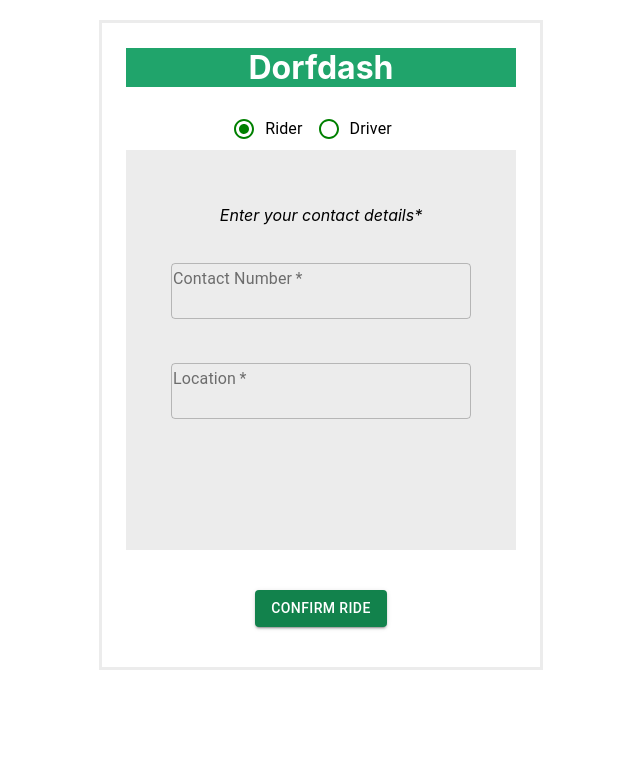
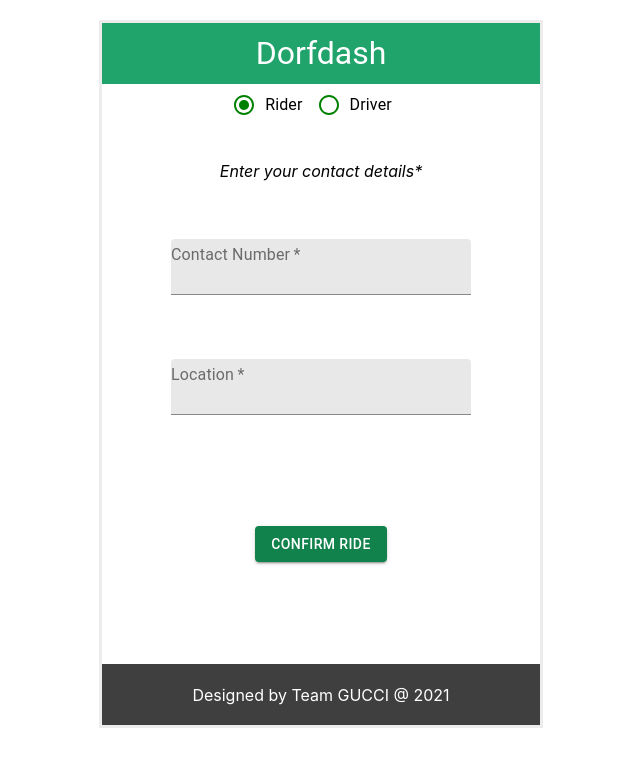
Before and after one commit to RFP54-Gucci/Dorfdash, a React (Create React App) app: page /riderForm in a window 1280 px wide. Shown: the top 766 px of the page, without its empty margins (319-959 px from the left). Built offline with nearby package versions, Linux system fonts and the light colour scheme; no server answers.

Commit message:
added headers and footers for all the components

```diff
--- a/src/App.css
+++ b/src/App.css
@@ -37,8 +37,8 @@
   }
 }
 
-h1 {
+/* h1 {
   background-color: #20A46B;
   color: white;
   margin-top: 25px;
-}
+} */
--- a/src/components/events/driverForm.js
+++ b/src/components/events/driverForm.js
@@ -3,6 +3,8 @@ import {Container, Avatar, Grid, Paper,Button} from '@material-ui/core';
 import { makeStyles } from '@material-ui/core/styles';
 import { useHistory } from "react-router-dom";
 import Checkbox from '@material-ui/core/Checkbox';
+import Header from '../Header/Header.js';
+import Footer from '../Footer/Footer.js';
 
 
 const useStyles = makeStyles((theme) => ({
@@ -12,8 +14,10 @@ const useStyles = makeStyles((theme) => ({
   container: {
     borderColor: '#ECECEC',
     borderStyle: 'solid',
-    // borderWidth:1,
-    marginTop:20,
+    borderWidth:1,
+    padding:0,
+    paddingLeft:5,
+    paddingRight:5,
     alignItems:'center'
  },
  paper: {
@@ -21,6 +25,7 @@ const useStyles = makeStyles((theme) => ({
   textAlign: 'center',
   color: "black",
   backgroundColor:'#ECECEC',
+  marginBottom:15
 
 },
 typography: {
@@ -53,7 +58,10 @@ const DriverForm = () => {
   }
   return (
     <Container maxWidth="xs" className={classes.container}>
-      <h1>Dorfdash</h1>
+      <Header />
+
+    <Container maxWidth="xs" >
+
       <p style = {{fontStyle:'italic'}}>Hey Helio! Select your Riders</p>
 
       <Grid container spacing={2} style={{paddingBottom:8}}>
@@ -77,11 +85,11 @@ const DriverForm = () => {
       <div>1.1mi</div>
           </Grid>
 
-        <Grid container spacing={2} style={{paddingBottom:8}}>
+        <Grid container spacing={2} >
         <Grid>
         <Avatar className={classes.avatar} />
         </Grid>
-        <Grid item xs={8}>
+        <Grid item xs={8} style={{marginBottom:10}}>
           <Paper className={classes.paper} >
             <div className={classes.riderInfo}>Kair</div>
             <div className={classes.riderInfo}>(123)223-789</div>
@@ -89,7 +97,7 @@ const DriverForm = () => {
           </Paper>
         </Grid>
 
-        <Grid item xs={0}>
+        <Grid item xs={0} style={{marginTop:10}}>
           <Checkbox
         defaultChecked
         color="primary"
@@ -105,7 +113,12 @@ const DriverForm = () => {
          onClick={handleSubmit}>
   Finish
 </Button>
+
   </Container>
+  <Footer />
+  </Container>
+
+
   )
 }
 
--- a/src/components/events/eventDetails.js
+++ b/src/components/events/eventDetails.js
@@ -4,6 +4,10 @@ import { makeStyles } from '@material-ui/core/styles';
 import { useHistory } from "react-router-dom";
 import Paper from '@material-ui/core/Paper';
 import Grid from '@material-ui/core/Grid';
+import Header from '../Header/Header.js';
+import Footer from '../Footer/Footer.js';
+
+
 import samples from './sample.js';
 
 
@@ -16,14 +20,14 @@ const useStyles = makeStyles((theme) => ({
     marginLeft:10,
     margin: `${theme.spacing(1)}px auto`,
     padding: theme.spacing(2),
-     backgroundColor:'#ECECEC'
+    backgroundColor:'#ECECEC'
   },
   container: {
      borderColor: '#ECECEC',
      borderStyle: 'solid',
      marginTop:20,
-     lineHeight:2
-
+     lineHeight:2,
+     padding:0
   },
   span: {
     color: '#037041',
@@ -35,9 +39,9 @@ const useStyles = makeStyles((theme) => ({
     marginBottom:10,
   },
   gridStyle: {
-    paddingTop:5,
-    // borderStyle:'solid'
-   backgroundColor:'#ECECEC'
+    paddingTop:8,
+    marginTop:10,
+  //  backgroundColor:'#ECECEC'
   }
 }));
 
@@ -57,8 +61,10 @@ const EventDetails = (props) => {
 
 
   return (
-      <Container maxWidth="xs" className={classes.container} >
-      <h1>Dorfdash</h1>
+
+    <Container maxWidth="xs" className={classes.container}>
+    <Header />
+      <Container maxWidth="xs" >
       {samples.map(item => (
       <Grid container justify="center" alignItems="center" className={classes.gridStyle}>
         <Grid item xs={10}>
@@ -108,8 +114,10 @@ const EventDetails = (props) => {
   Attend
 </Button>
 
+    </Container>
+    <Footer />
+    </Container>
 
 
-    </Container>
     )}
 export default EventDetails;
--- a/src/components/events/eventSummary.js
+++ b/src/components/events/eventSummary.js
@@ -5,6 +5,8 @@ import { useHistory } from "react-router-dom";
 import Paper from '@material-ui/core/Paper';
 import Grid from '@material-ui/core/Grid';
 import samples from './sample.js';
+import Header from '../Header/Header.js';
+import Footer from '../Footer/Footer.js';
 
 
 const useStyles = makeStyles((theme) => ({
@@ -16,8 +18,8 @@ const useStyles = makeStyles((theme) => ({
      borderColor: '#ECECEC',
      borderStyle: 'solid',
      marginTop:20,
-     lineHeight:2
-
+     lineHeight:2,
+     padding:0,
   },
   span: {
     color: '#037041',
@@ -29,8 +31,8 @@ const useStyles = makeStyles((theme) => ({
     marginBottom:10,
   },
   gridStyle: {
-    paddingTop:5,
-   backgroundColor:'#ECECEC'
+    paddingTop:10,
+  //  backgroundColor:'#ECECEC'
   }
 }));
 
@@ -50,8 +52,9 @@ const EventSummary = (props) => {
 
 
   return (
-      <Container maxWidth="xs" className={classes.container} >
-      <h1>Dorfdash</h1>
+    <Container maxWidth="xs" className={classes.container}>
+    <Header />
+      <Container maxWidth="xs">
       {samples.map(item => (
       <Grid container justify="center" alignItems="center" className={classes.gridStyle}>
         <Grid item xs={10}>
@@ -79,12 +82,13 @@ const EventSummary = (props) => {
               <span className={classes.span}>Location: </span>
               <span>{item.event_location}</span>
             </div>
-            <span style={{fontWeight:900}}>You Will Be Picked Up By :</span>
+            <span style={{fontWeight:700}}>You Will Be Picked Up By :</span>
+            <div style={{backgroundColor:'#ECECEC'}}>
             <div><span style={{fontWeight:600}}>Helio</span></div>
             <div><span style={{fontWeight:600}}>3M53AF2</span> </div>
             <div><span style={{fontWeight:600}}>Honda Civic- Silver</span></div>
+            </div>
             </Grid>
-             {/* {/* </Paper> */}
 
         </Grid>
         ))}
@@ -100,5 +104,8 @@ const EventSummary = (props) => {
 </Button>
 
     </Container>
+    <Footer />
+    </Container>
+
     )}
 export default EventSummary;
--- a/src/components/events/riderForm.js
+++ b/src/components/events/riderForm.js
@@ -6,7 +6,8 @@ import FormControlLabel from '@material-ui/core/FormControlLabel';
 import FormControl from '@material-ui/core/FormControl';
 import Radio from '@material-ui/core/Radio';
 import RadioGroup from '@material-ui/core/RadioGroup';
-
+import Header from '../Header/Header.js';
+import Footer from '../Footer/Footer.js';
 import axios from 'axios';
 
 const useStyles = makeStyles((theme) => ({
@@ -27,7 +28,8 @@ const useStyles = makeStyles((theme) => ({
     borderColor: '#ECECEC',
     borderStyle: 'solid',
     marginTop:20,
-    alignItems:'center'
+    alignItems:'center',
+    padding:0
  },
  label: {
    paddingRight:70,
@@ -37,7 +39,9 @@ const useStyles = makeStyles((theme) => ({
  textField: {
    padding:12,
    width:300,
-   margin:10
+   margin:10,
+   marginTop:30,
+   color:'#ECECEC'
  },
 
  header: {
@@ -48,7 +52,7 @@ const useStyles = makeStyles((theme) => ({
  gridStyle: {
    height:400,
   paddingBottom:70,
- backgroundColor:'#ECECEC'
+//  backgroundColor:'#ECECEC'
 }
 }));
 
@@ -134,8 +138,10 @@ const RiderForm = () => {
   const classes = useStyles();
 
   return (
+
     <Container maxWidth="xs" className={classes.container}>
-      <h1>Dorfdash</h1>
+    <Header />
+    <Container maxWidth="xs">
       <div style={{color:'red', fontStyle:'italic', fontWeight:700}}>
       {errorMessage!=='' ? errorMessage : ''}
       </div>
@@ -151,8 +157,8 @@ const RiderForm = () => {
             <p style={{fontStyle:'italic'}}>Enter your contact details*</p>
 
           <form className={classes.root} Validate autoComplete="phone">
-            <TextField id="outlined-basic" type="tel" label="Contact Number"
-             variant="outlined" inputProps={{ maxLength: 12 }}className={classes.textField} required
+            <TextField id="filled-basic" type="tel" label="Contact Number"
+             variant="filled" inputProps={{ maxLength: 12 }}className={classes.textField} required
               onChange ={handlePhoneChange}/>
 
              <br />
@@ -160,8 +166,8 @@ const RiderForm = () => {
              <div style={{color:'red', fontStyle:'italic'}}>
                {validatePhone !== ''?validatePhone : ''}</div>
 
-             <TextField id="outlined-basic" multiline maxRows={4} label="Location"
-             variant="outlined" className={classes.textField} required
+             <TextField id="filled-basic"  variant="filled" multiline maxRows={4} label="Location"
+             className={classes.textField} required
              onChange ={handleAddressChange}/>
 
              <br />
@@ -173,12 +179,16 @@ const RiderForm = () => {
         </Grid>
     </Grid>
     <Button variant="contained"  className={classes.root}
-         style={{backgroundColor: '#12824C', color: '#FFFFFF', margin: 40}}
+         style={{backgroundColor: '#12824C', color: '#FFFFFF', marginBottom:70}}
          onClick = {handleSubmit}>
   {buttonText}
 </Button>
 
   </Container>
+  <Footer />
+  </Container>
+
+
   )
 }
 
```
Also changed, not shown: 1 other file (tests, documents, lock files or other folders).
